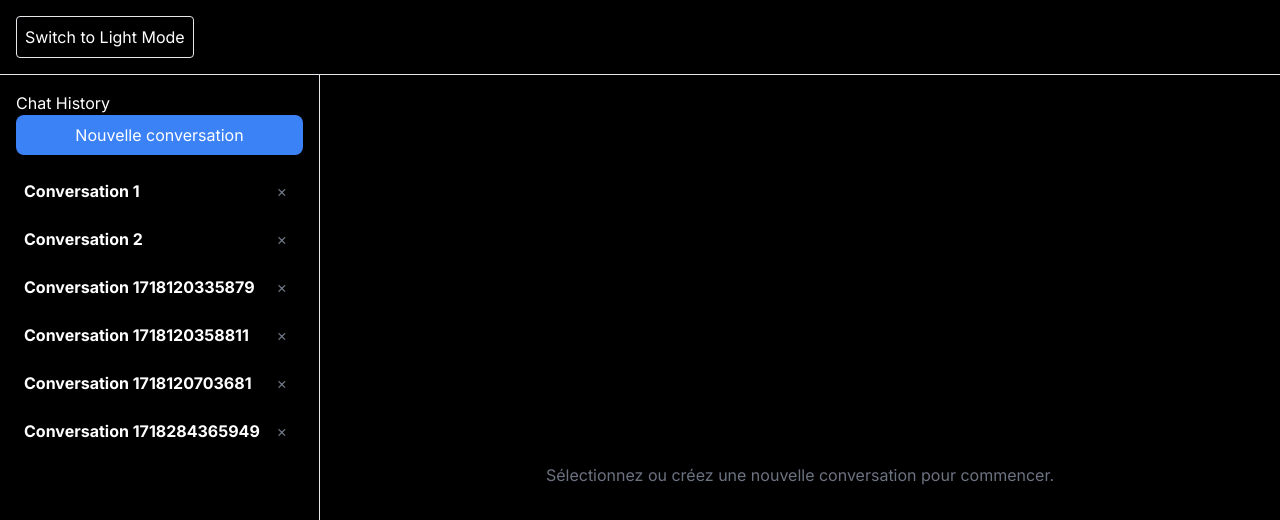
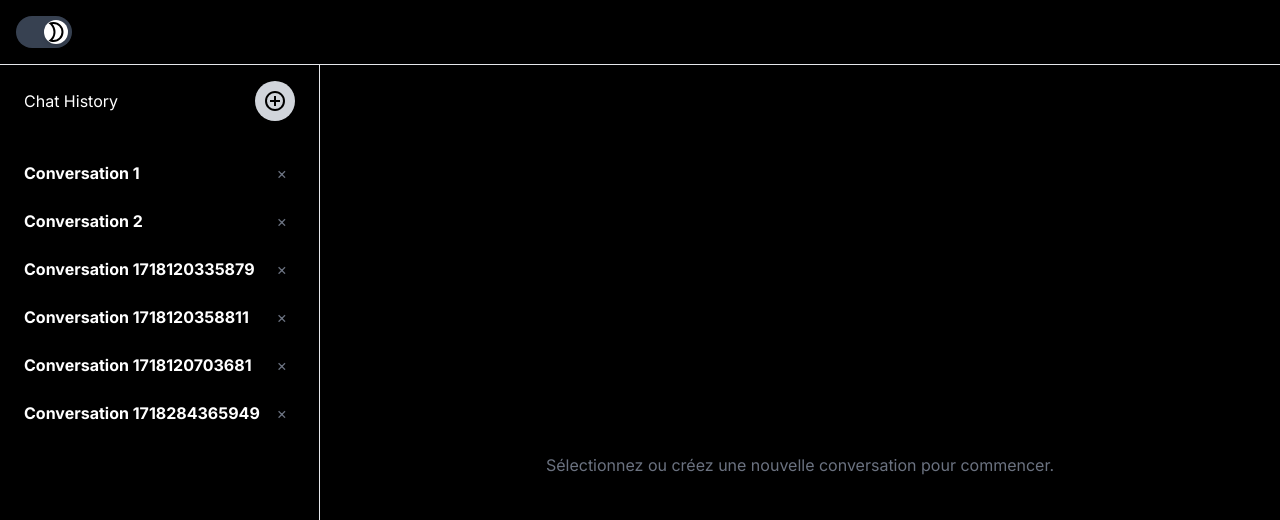
Before and after one commit to lhengebaertArtefact/Legrandgpt-test, a Next.js app: page / in a window 1280 px wide. Shown: the top 520 px of the page. Built offline with nearby package versions, Linux system fonts and the light colour scheme; data requests are answered from the project's data file.

Commit message:
button style of new conversation

```diff
--- a/app/components/ChatHistory.tsx
+++ b/app/components/ChatHistory.tsx
@@ -1,5 +1,6 @@
 import React from "react";
 import { Conversation } from "../models/types";
+import { useTheme } from "../utils/ThemeContext";
 
 interface ChatHistoryProps {
   history: Conversation[];
@@ -16,15 +17,30 @@ const ChatHistory: React.FC<ChatHistoryProps> = ({
   currentConversationId,
   deleteConversation,
 }) => {
+  const { theme } = useTheme();
+
   return (
     <div>
-      <h3>Chat History</h3>
-      <button
-        onClick={newConversation}
-        className="mb-4 p-2 bg-blue-500 text-white rounded-lg w-full"
-      >
-        Nouvelle conversation
-      </button>
+      <div className="flex justify-between items-center	mb-8 mx-2">
+        <h3>Chat History</h3>
+        <button
+          onClick={newConversation}
+          className={`new-conversation-btn font-bold py-2 px-2 rounded-full transition duration-300 ${
+            theme === "dark" ? "bg-gray-300" : "bg-gray-700"
+          }`}
+        >
+          <svg
+            xmlns="http://www.w3.org/2000/svg"
+            height="24px"
+            viewBox="0 -960 960 960"
+            width="24px"
+            fill={theme === "dark" ? "#000000" : "#FFFFFF"}
+          >
+            <path d="M440-280h80v-160h160v-80H520v-160h-80v160H280v80h160v160Zm40 200q-83 0-156-31.5T197-197q-54-54-85.5-127T80-480q0-83 31.5-156T197-763q54-54 127-85.5T480-880q83 0 156 31.5T763-763q54 54 85.5 127T880-480q0 83-31.5 156T763-197q-54 54-127 85.5T480-80Zm0-80q134 0 227-93t93-227q0-134-93-227t-227-93q-134 0-227 93t-93 227q0 134 93 227t227 93Zm0-320Z" />
+          </svg>
+        </button>
+      </div>
+
       {history.map((conversation) => (
         <div
           key={conversation.id}
--- a/app/components/ThemeToggleButton.tsx
+++ b/app/components/ThemeToggleButton.tsx
@@ -1,12 +1,47 @@
 "use client";
 import { useTheme } from "../utils/ThemeContext";
+
+const sunIcon = (
+  <svg
+    xmlns="http://www.w3.org/2000/svg"
+    height="24px"
+    viewBox="0 -960 960 960"
+    width="24px"
+    fill="#000000"
+  >
+    <path d="M480-360q50 0 85-35t35-85q0-50-35-85t-85-35q-50 0-85 35t-35 85q0 50 35 85t85 35Zm0 80q-83 0-141.5-58.5T280-480q0-83 58.5-141.5T480-680q83 0 141.5 58.5T680-480q0 83-58.5 141.5T480-280ZM200-440H40v-80h160v80Zm720 0H760v-80h160v80ZM440-760v-160h80v160h-80Zm0 720v-160h80v160h-80ZM256-650l-101-97 57-59 96 100-52 56Zm492 496-97-101 53-55 101 97-57 59Zm-98-550 97-101 59 57-100 96-56-52ZM154-212l101-97 55 53-97 101-59-57Zm326-268Z" />
+  </svg>
+);
+
+const moonIcon = (
+  <svg
+    xmlns="http://www.w3.org/2000/svg"
+    height="24px"
+    viewBox="0 -960 960 960"
+    width="24px"
+    fill="#000000"
+  >
+    <path d="M380-160q133 0 226.5-93.5T700-480q0-133-93.5-226.5T380-800h-21q-10 0-19 2 57 66 88.5 147.5T460-480q0 89-31.5 170.5T340-162q9 2 19 2h21Zm0 80q-53 0-103.5-13.5T180-134q93-54 146.5-146T380-480q0-108-53.5-200T180-826q46-27 96.5-40.5T380-880q83 0 156 31.5T663-763q54 54 85.5 127T780-480q0 83-31.5 156T663-197q-54 54-127 85.5T380-80Zm80-400Z" />
+  </svg>
+);
 
 export default function ThemeToggleButton() {
   const { theme, toggleTheme } = useTheme();
 
   return (
-    <button onClick={toggleTheme} className="p-2 border rounded">
-      {theme === "light" ? "Switch to Dark Mode" : "Switch to Light Mode"}
-    </button>
+    <div
+      className={`w-14 h-8 flex items-center bg-gray-300 rounded-full p-1 cursor-pointer ${
+        theme === "dark" ? "bg-gray-700" : "bg-gray-300"
+      }`}
+      onClick={toggleTheme}
+    >
+      <div
+        className={`bg-white w-6 h-6 rounded-full shadow-md transform transition-transform ${
+          theme === "dark" ? "translate-x-6" : "translate-x-0"
+        }`}
+      >
+        {theme === "dark" ? moonIcon : sunIcon}
+      </div>
+    </div>
   );
 }
```
